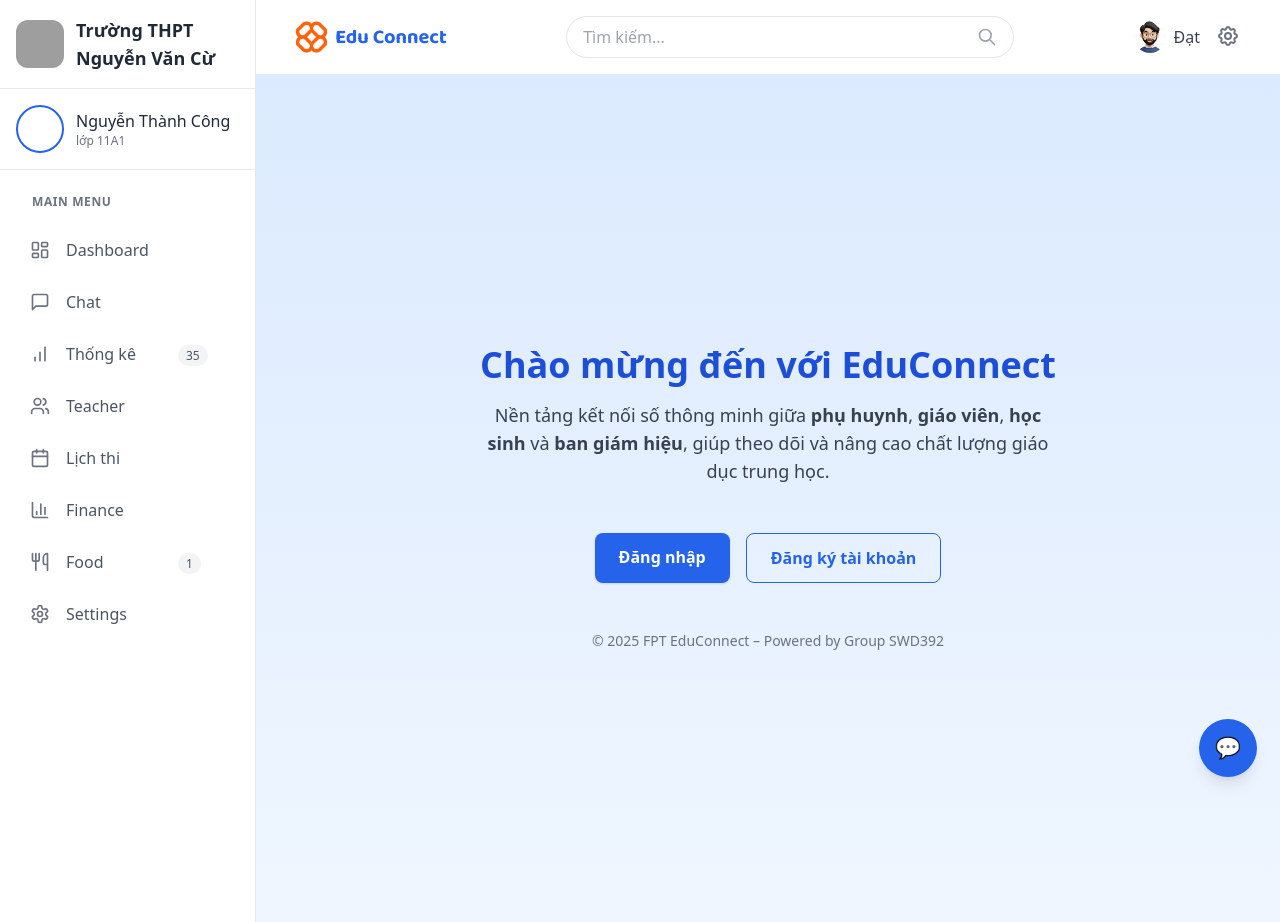
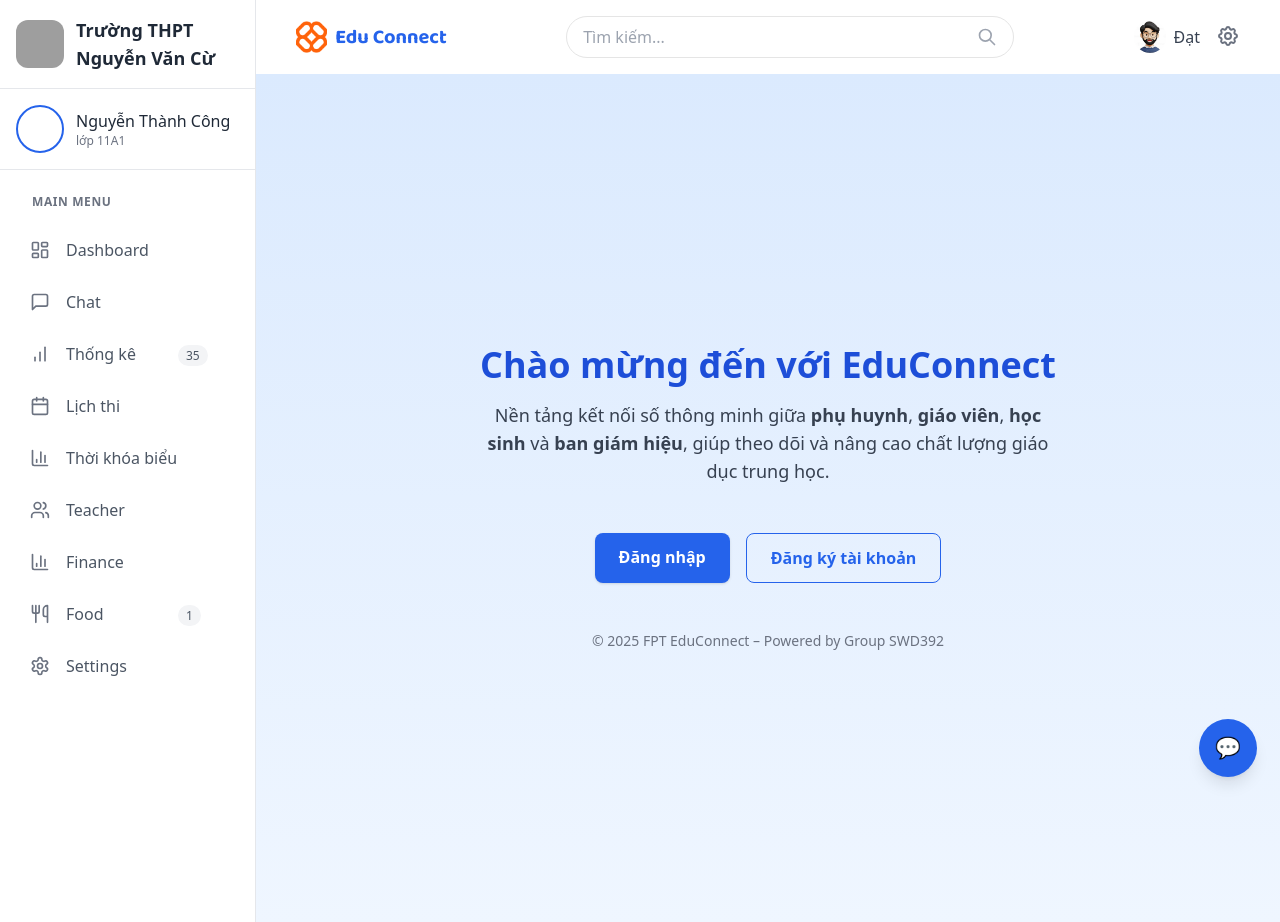
Before and after one commit to DatNguyen9240/EduConnect, a React (Vite) app: page / in a window 1280 px wide. Built offline with nearby package versions, Linux system fonts and the light colour scheme; grey boxes are pictures that could not be loaded.

Commit message:
fix: build

```diff
--- a/src/components/common/GoogleLogin/index.tsx
+++ b/src/components/common/GoogleLogin/index.tsx
@@ -1,10 +1,14 @@
-import { GoogleLogin as GoogleLoginComponent } from '@react-oauth/google';
+import { GoogleLogin as GoogleLoginComponent, type CredentialResponse } from '@react-oauth/google';
 import { jwtDecode } from 'jwt-decode';
 import type { GoogleUser, GoogleLoginProps } from '@/types';
 
 export const GoogleLogin = ({ onSuccess, onError, className = '' }: GoogleLoginProps) => {
-  const handleSuccess = async (credentialResponse: any) => {
+  const handleSuccess = async (credentialResponse: CredentialResponse) => {
     try {
+      if (!credentialResponse.credential) {
+        onError?.('No credential received');
+        return;
+      }
       // Decode the JWT token to get user information
       const credentialResponseDecoded = jwtDecode(credentialResponse.credential) as GoogleUser;
 
--- a/src/hooks/useGoogleAuth.ts
+++ b/src/hooks/useGoogleAuth.ts
@@ -31,7 +31,7 @@ export const useGoogleAuth = () => {
     }
   };
 
-  const handleGoogleError = (error: any) => {
+  const handleGoogleError = (error: unknown) => {
     console.error('Google authentication error:', error);
     toast.error('Google authentication failed. Please try again.');
     setIsLoading(false);
--- a/src/lib/axios.ts
+++ b/src/lib/axios.ts
@@ -86,3 +86,4 @@ const api = {
 };
 
 export default axiosInstance;
+export { api };
--- a/src/routes/RouterConfig.tsx
+++ b/src/routes/RouterConfig.tsx
@@ -52,18 +52,26 @@ export const routeMenuConfig = [
     badge: '35',
   },
   {
+    path: '/lich-thi',
+    label: 'Lịch thi',
+    icon: Calendar,
+    element: <LichThi />,
+    showInMenu: true,
+    badge: null,
+  },
+  {
+    path: '/thoi-khoa-bieu',
+    label: 'Thời khóa biểu',
+    icon: BarChart3,
+    element: <QuanTriThongTin />,
+    showInMenu: true,
+    badge: null,
+  },
+  {
     path: '/giao-vien',
     label: 'Teacher',
     icon: Users,
     element: <div>Teacher page</div>,
-    showInMenu: true,
-    badge: null,
-  },
-  {
-    path: '/lich-thi',
-    label: 'Lịch thi',
-    icon: Calendar,
-    element: <LichThi />,
     showInMenu: true,
     badge: null,
   },
--- a/src/types/auth.ts
+++ b/src/types/auth.ts
@@ -18,7 +18,7 @@ export interface GoogleUser {
 // Google Login Props Interface
 export interface GoogleLoginProps {
   onSuccess: (user: GoogleUser) => void;
-  onError?: (error: any) => void;
+  onError?: (error: unknown) => void;
   className?: string;
   children?: React.ReactNode;
 }
--- a/tsconfig.app.json
+++ b/tsconfig.app.json
@@ -34,5 +34,7 @@
     "noFallthroughCasesInSwitch": true,
     "noUncheckedSideEffectImports": true
   },
-  "include": ["src"]
+  "include": [
+    "src/**/*"
+  ]
 }
```
Also changed, not shown: src/components/TaskFilter/TaskFilterExam.tsx (line endings or trailing spaces), 1 other file (tests, documents, lock files or other folders).
